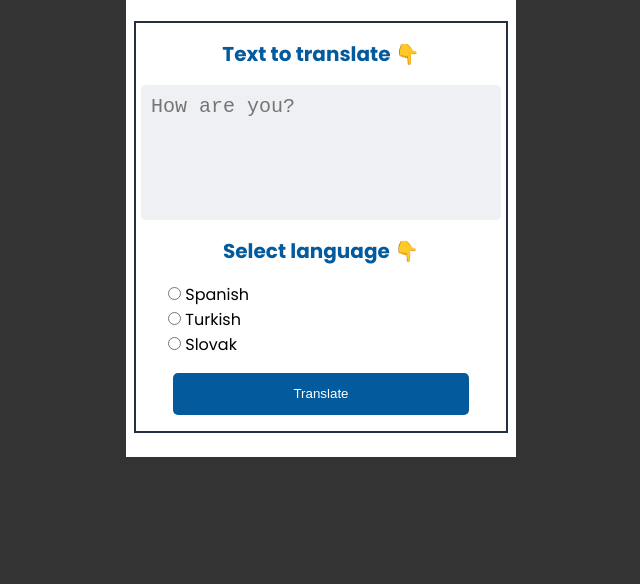
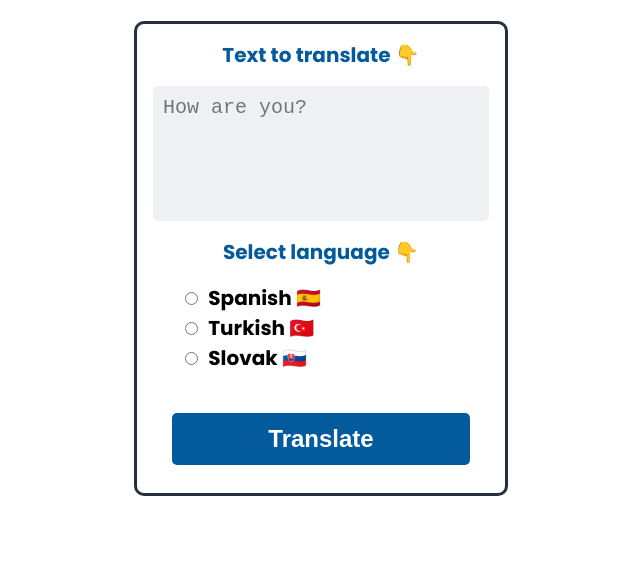
Before and after one commit to sercansimsek/Translation-app, a website built with Vite: page index.html in a window 1280 px wide. Shown: the part 216-800 px from the top of the page, without its empty margins (319-959 px from the left). Built offline with nearby package versions, Linux system fonts and the light colour scheme; a web font is replaced by a local one.

Commit message:
default page styles implemented

```diff
--- a/index.css
+++ b/index.css
@@ -12,7 +12,7 @@ body {
   flex-direction: column;
   justify-content: center;
   align-items: center;
-  background-color: #333;
+  background-color: #fff;
 }
 
 /* Header */
@@ -62,7 +62,8 @@ body {
 }
 
 .form-container {
-  border: 2px solid #252f42;
+  border: 3px solid #252f42;
+  border-radius: 10px;
   display: flex;
   flex-direction: column;
   gap: 1em;
@@ -86,7 +87,7 @@ body {
   resize: none;
   border: none;
   border-radius: 5px;
-  padding: .5em;
+  padding: 0.5em;
 
   align-self: center;
 }
@@ -94,6 +95,14 @@ body {
 .form-selections {
   display: flex;
   flex-direction: column;
+  margin-left: 1em;
+  margin-bottom: 1.5em;
+}
+
+.form-selections label {
+  font-size: 20px;
+  font-weight: bold;
+  margin-left: 0.3em;
 }
 
 .form-btn {
@@ -102,5 +111,9 @@ body {
   align-self: center;
   border-radius: 5px;
   border: none;
-  padding: 1em 9em;
+  padding: 0.5em 4em;
+  font-size: 24px;
+  font-weight: bold;
+  cursor: pointer;
+  margin-bottom: 0.5em;
 }
--- a/index.html
+++ b/index.html
@@ -33,7 +33,7 @@
           id="form-textarea"
           class="form-textarea"
           rows="5"
-          cols="27"
+          cols="25"
           placeholder="How are you?"
         ></textarea>
         <div class="select-heading">Select language 👇</div>
@@ -45,7 +45,7 @@
               name="form-radio"
               value="Spanish"
             />
-            <label for="spanish">Spanish</label>
+            <label for="spanish">Spanish 🇪🇸</label>
           </div>
           <div>
             <input
@@ -54,11 +54,11 @@
               name="form-radio"
               value="Turkish"
             />
-            <label for="turkish">Turkish</label>
+            <label for="turkish">Turkish 🇹🇷</label>
           </div>
           <div>
             <input type="radio" id="slovak" name="form-radio" value="Slovak" />
-            <label for="slovak">Slovak</label>
+            <label for="slovak">Slovak 🇸🇰</label>
           </div>
         </div>
         <button type="submit" class="form-btn">Translate</button>
```
